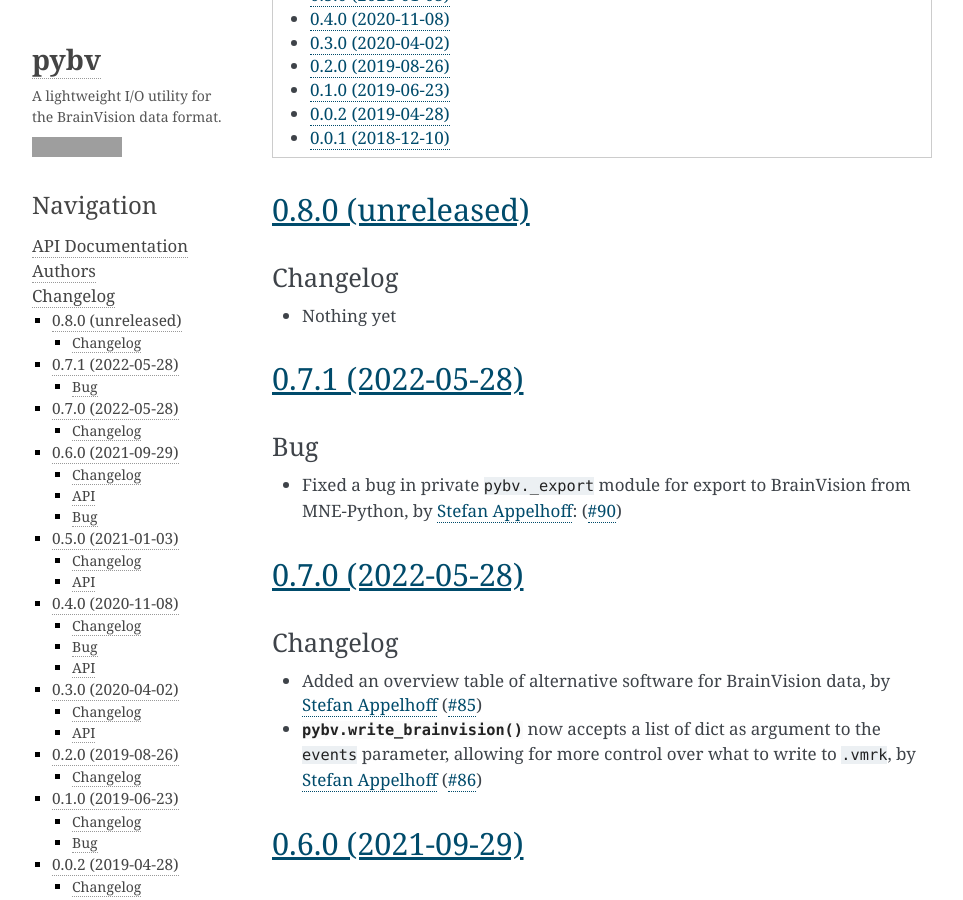
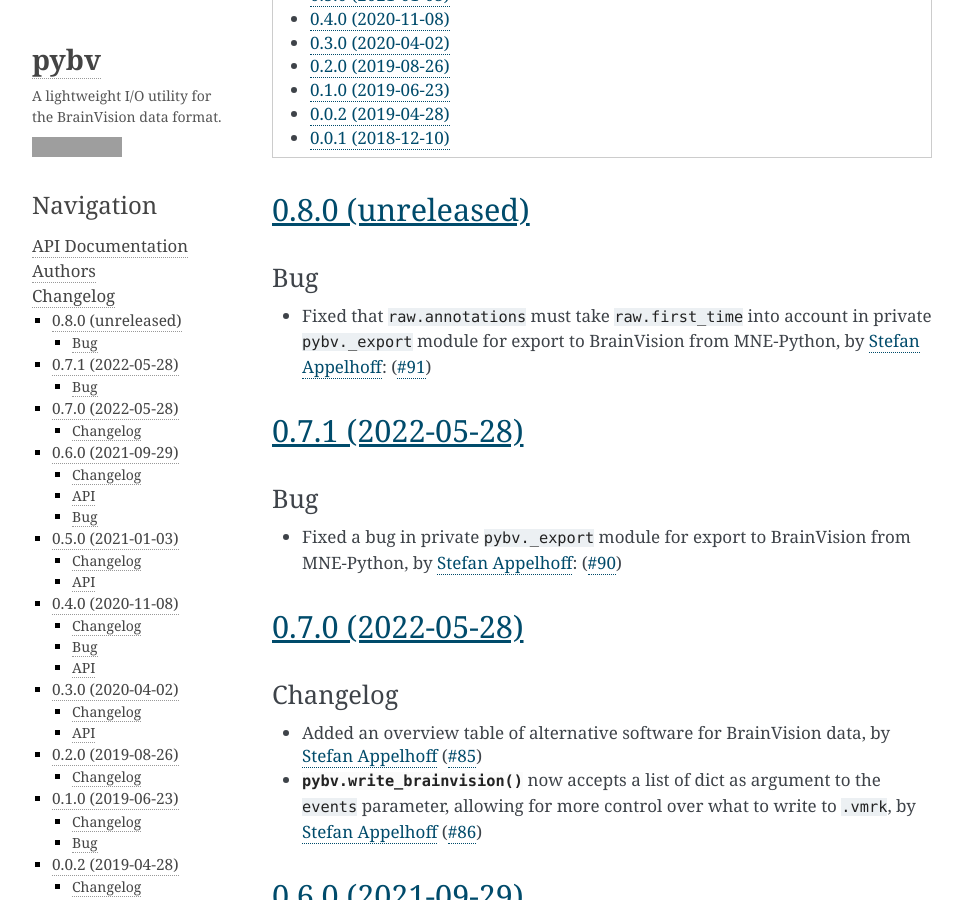
Before and after one commit to bids-standard/pybv, a Sphinx documentation site: the page built from docs/changelog.rst, in a window 1280 px wide and 900 px high, scrolled down 633 px. Shown: the whole window, without its empty margins (148-1111 px from the left). Built offline with Sphinx 7.4.7, drawn with Linux system fonts in a browser that asks for light colours; grey boxes are pictures that could not be loaded.

Commit message:
add whatsnew

```diff
--- a/docs/changelog.rst
+++ b/docs/changelog.rst
@@ -30,9 +30,9 @@
 0.8.0 (unreleased)
 ==================
 
-Changelog
-~~~~~~~~~
-- Nothing yet
+Bug
+~~~
+- Fixed that ``raw.annotations`` must take ``raw.first_time`` into account in private ``pybv._export`` module for export to BrainVision from MNE-Python, by `Stefan Appelhoff`_: (:gh:`91`)
 
 0.7.1 (2022-05-28)
 ==================
```
